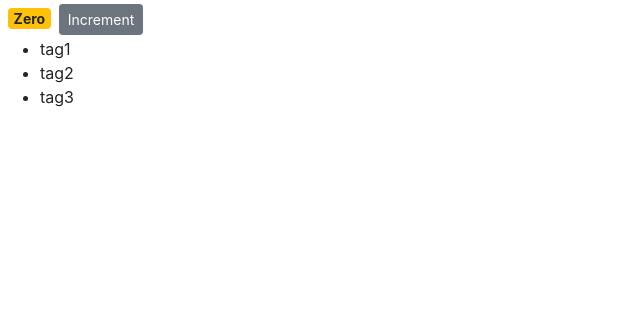
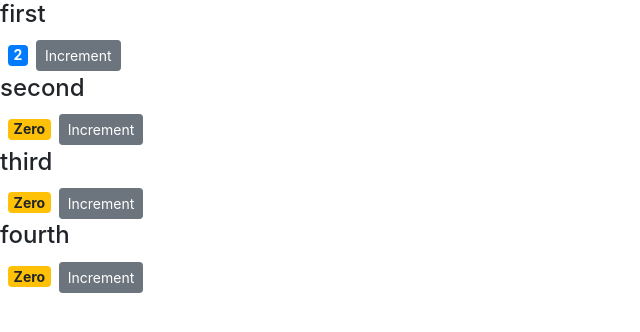
Before and after one commit to henryhsue/react-counter-app, a React (Create React App) app: page / in a window 1280 px wide. Shown: the top 332 px of the page, without its empty margins (0-640 px from the left). Built offline with nearby package versions, Linux system fonts and the light colour scheme.

Commit message:
change count to value

```diff
--- a/src/components/counter.jsx
+++ b/src/components/counter.jsx
@@ -4,7 +4,8 @@ class Counter extends Component {
   // state object has a count component
   state = {
     // fix the state before we increment it
-    count: 0,
+    value: this.props.value,
+    name: this.props.name,
     tags: ["tag1", "tag2", "tag3"]
   };
 
@@ -26,8 +27,7 @@ class Counter extends Component {
   // when this is called, react will update the dom at just the span
   // where the count is located.
   handleIncrement = product => {
-    console.log(product);
-    this.setState({ count: this.state.count + 1 });
+    this.setState({ value: this.state.value + 1 });
   };
 
   renderTags() {
@@ -53,25 +53,28 @@ class Counter extends Component {
     return (
       <div>
         <div>
+          <h4>{this.state.name}</h4>
           <span style={this.styles} className={this.getBadgeClasses()}>
             {this.formatCount()}
           </span>
           <button
-            onClick={() => this.handleIncrement({ productID })}
+            onClick={() => this.handleIncrement()}
             className="btn btn-secondary btn-sm"
           >
             Increment
           </button>
         </div>
+        {/* Display tags
         <div>{this.state.tags.length === 0 && "Please create a new tag"}</div>
         <div>{this.renderTags()}</div>
+        */}
       </div>
     );
   }
 
   getBadgeClasses() {
     let classes = "badge m-2 badge-";
-    classes += this.state.count === 0 ? "warning" : "primary";
+    classes += this.state.value === 0 ? "warning" : "primary";
     return classes;
   }
 
@@ -79,9 +82,9 @@ class Counter extends Component {
   formatCount() {
     // pick count property within state using object destructuring
     // rather than do this.state.count
-    const { count } = this.state;
+    const { value } = this.state;
     // === is equal comparison
-    return count === 0 ? "Zero" : count;
+    return value === 0 ? "Zero" : value;
     // "Zero" or JSX like <h1>Zero</h1>
   }
 }
--- /dev/null
+++ b/src/components/counters.jsx
@@ -0,0 +1,27 @@
+import React, { Component } from "react";
+import Counter from "./counter";
+
+class Counters extends Component {
+  state = {
+    counters: [
+      { ids: 1, value: 2, name: "first" },
+      { ids: 2, value: 0, name: "second" },
+      { ids: 3, value: 0, name: "third" },
+      { ids: 4, value: 0, name: "fourth" }
+    ]
+  };
+  render() {
+    return (
+      <div>
+        {/* call each item counter singular*/}
+        {this.state.counters.map(counter => (
+          <Counter key={counter.ids} value={counter.value} name={counter.name}>
+            <h4>Title</h4>
+          </Counter>
+        ))}
+      </div>
+    );
+  }
+}
+
+export default Counters;
--- a/src/index.js
+++ b/src/index.js
@@ -2,11 +2,11 @@ import React from "react";
 import ReactDOM from "react-dom";
 import "./index.css";
 import * as serviceWorker from "./serviceWorker";
-import Counter from "./components/counter";
+import Counters from "./components/counters";
 // required for pretty style buttons and objects
 import "bootstrap/dist/css/bootstrap.css";
 
-ReactDOM.render(<Counter />, document.getElementById("root"));
+ReactDOM.render(<Counters />, document.getElementById("root"));
 
 // If you want your app to work offline and load faster, you can change
 // unregister() to register() below. Note this comes with some pitfalls.
```
